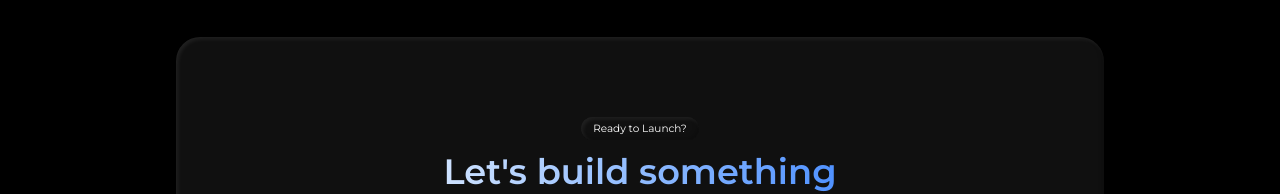
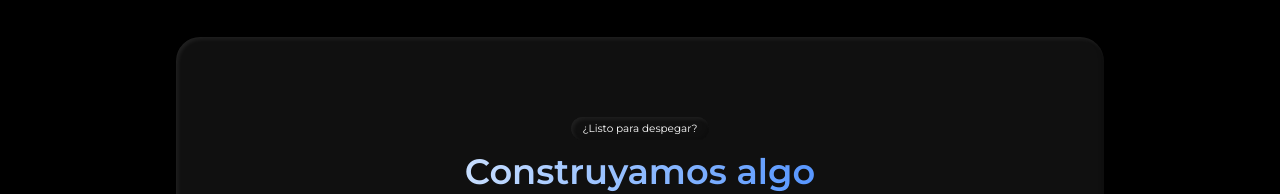
Before and after one commit to dmytro-webild/0b89b475-23e6-452b-bb9b-7420116e15f3, a React (Vite) app: page / in a window 1280 px wide. Shown: the part 6080-6274 px from the top of the page. Built offline with nearby package versions, Linux system fonts and the light colour scheme; a web font is replaced by a local one.

Commit message:
Bob AI: Translate all the text in the targeted CTA block ('Ready to Launch? Let's build

```diff
--- a/src/pages/HomePage/sections/Contact.tsx
+++ b/src/pages/HomePage/sections/Contact.tsx
@@ -10,14 +10,14 @@ export default function ContactSection(): React.JSX.Element {
     <div id="contact" data-section="contact">
         <SectionErrorBoundary name="contact">
               <ContactCta
-          tag="Ready to Launch?"
-          text="Let's build something extraordinary for your business."
+          tag="¿Listo para despegar?"
+          text="Construyamos algo extraordinario para tu negocio."
           primaryButton={{
-            text: "Contact Us",
+            text: "Contáctanos",
             href: "mailto:hello@digitalrocket.com",
           }}
           secondaryButton={{
-            text: "Book a Call",
+            text: "Agendar Llamada",
             href: "#",
           }}
           textAnimation="fade-blur"
```
